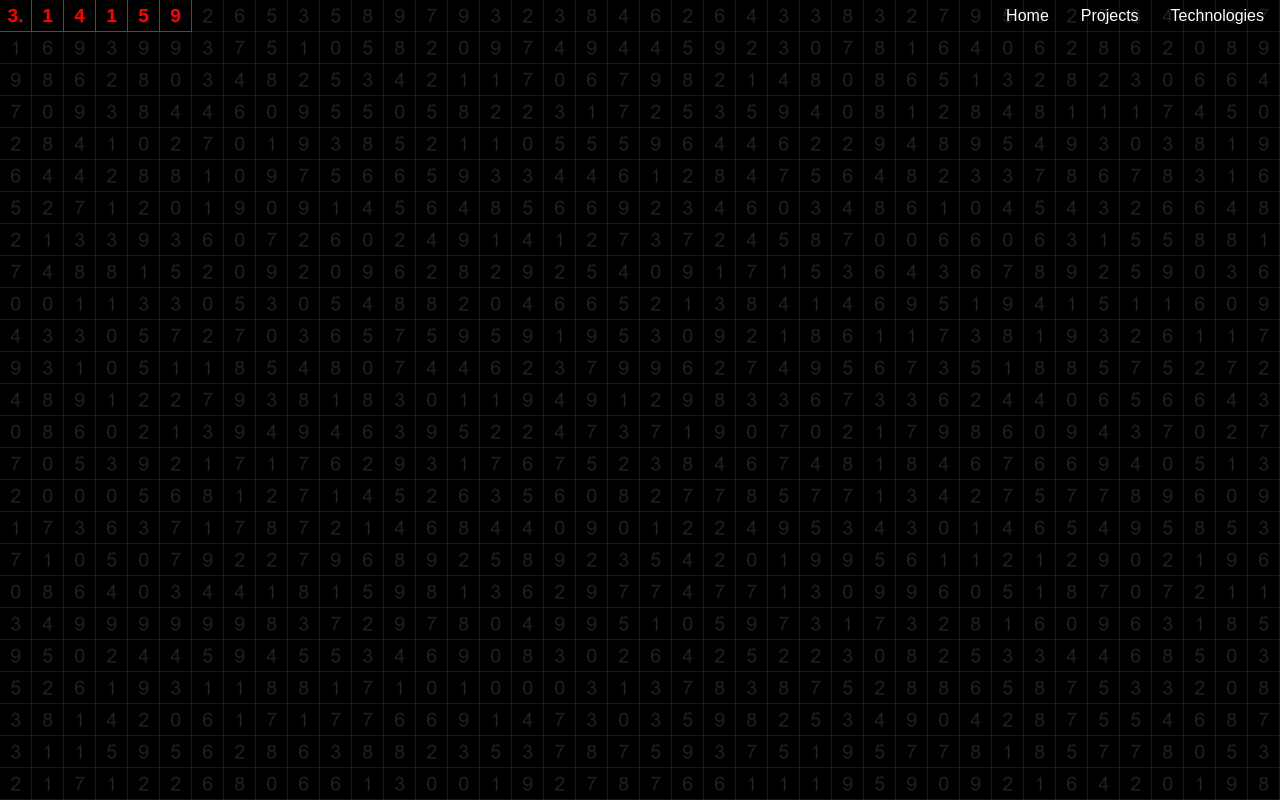
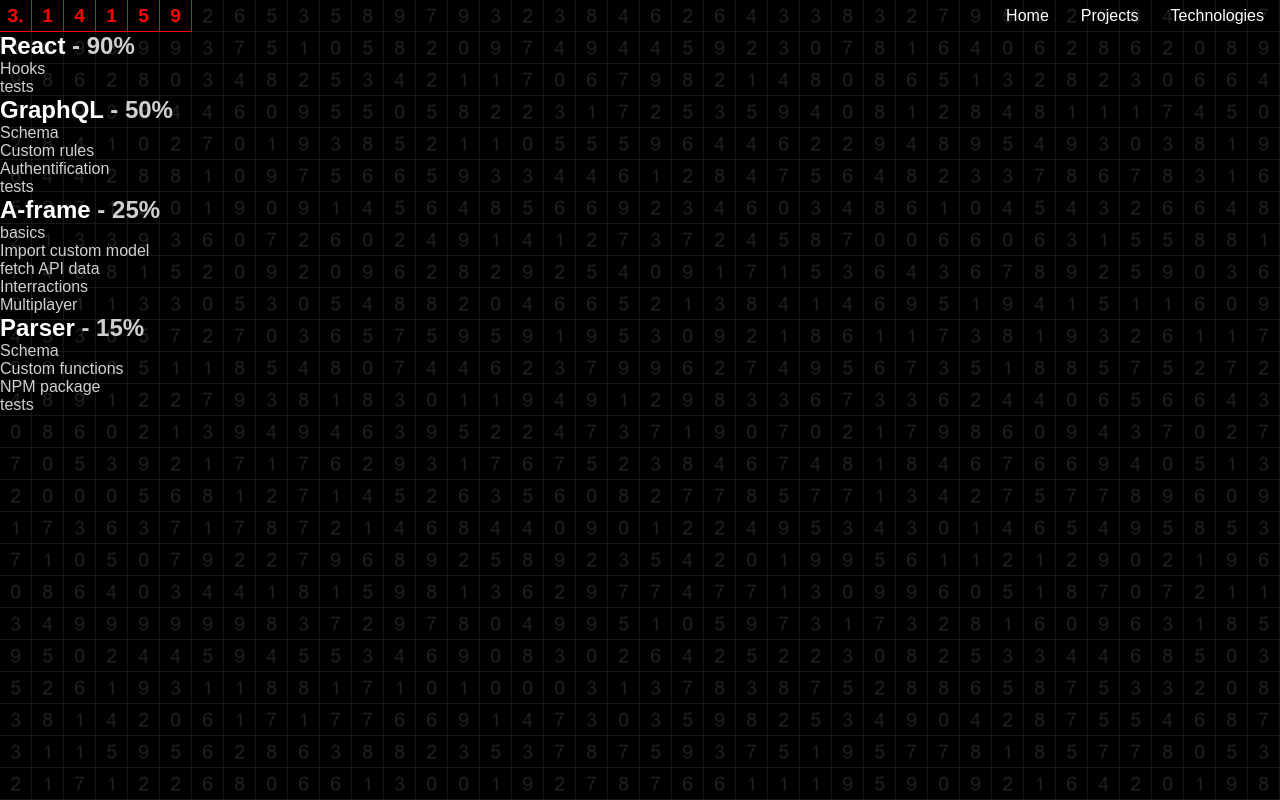
Before and after one commit to PiNinja/PiNinja, a Gatsby site: page /tech in a window 1280 px wide. Built offline with nearby package versions, Linux system fonts and the light colour scheme; Gatsby itself is replaced by a stand-in of ours.

Commit message:
add tech

```diff
--- a/src/component/header/Header.js
+++ b/src/component/header/Header.js
@@ -1,4 +1,4 @@
-import React, { useState, useEffect } from "react"
+import React, { useState } from "react"
 import { Link } from "gatsby"
 
 import loadVizualization, {cycleVisualization} from "../../helpers/visualization"
--- a/src/pages/tech.js
+++ b/src/pages/tech.js
@@ -1,4 +1,45 @@
 import React from "react"
 import Layout from '../layouts/layout'
 
-export default () => <Layout></Layout>
+export default () => (
+    <Layout>
+        <main className="multiple">
+            <article>
+                <h1><strong>React</strong> - 90%</h1>
+                <ul className="sub">
+                    <li className="ok">Hooks</li>
+                    <li className="ko">tests</li>
+                </ul>
+            </article>
+            <article>
+                <h1><strong>GraphQL</strong> - 50%</h1>
+                <ul className="sub">
+                    <li className="ok">Schema</li>
+                    <li className="ok">Custom rules</li>
+                    <li className="ok">Authentification</li>
+                    <li className="ko">tests</li>
+                </ul>
+            </article>
+            <article>
+                <h1><strong>A-frame</strong> - 25%</h1>
+                <ul className="sub">
+                    <li className="ok">basics</li>
+                    <li className="ko">Import custom model</li>
+                    <li className="ko">fetch API data</li>
+                    <li className="ko">Interractions</li>
+                    <li className="ko">Multiplayer</li>
+                </ul>
+            </article>
+            <article>
+                <h1><strong>Parser</strong> - 15%</h1>
+                <ul className="sub">
+                    <li className="ok">Schema</li>
+                    <li className="ko">Custom functions</li>
+                    <li className="ko">NPM package</li>
+                    <li className="ko">tests</li>
+
+                </ul>
+            </article>
+        </main>
+    </Layout>
+)
--- a/src/styles/projects.scss
+++ b/src/styles/projects.scss
@@ -16,7 +16,7 @@
         > p, h2,ul {
             margin-top:2rem;
         }
-        ul{
+        ul.technologies{
 
             list-style-type: none;
             display:flex;
```
